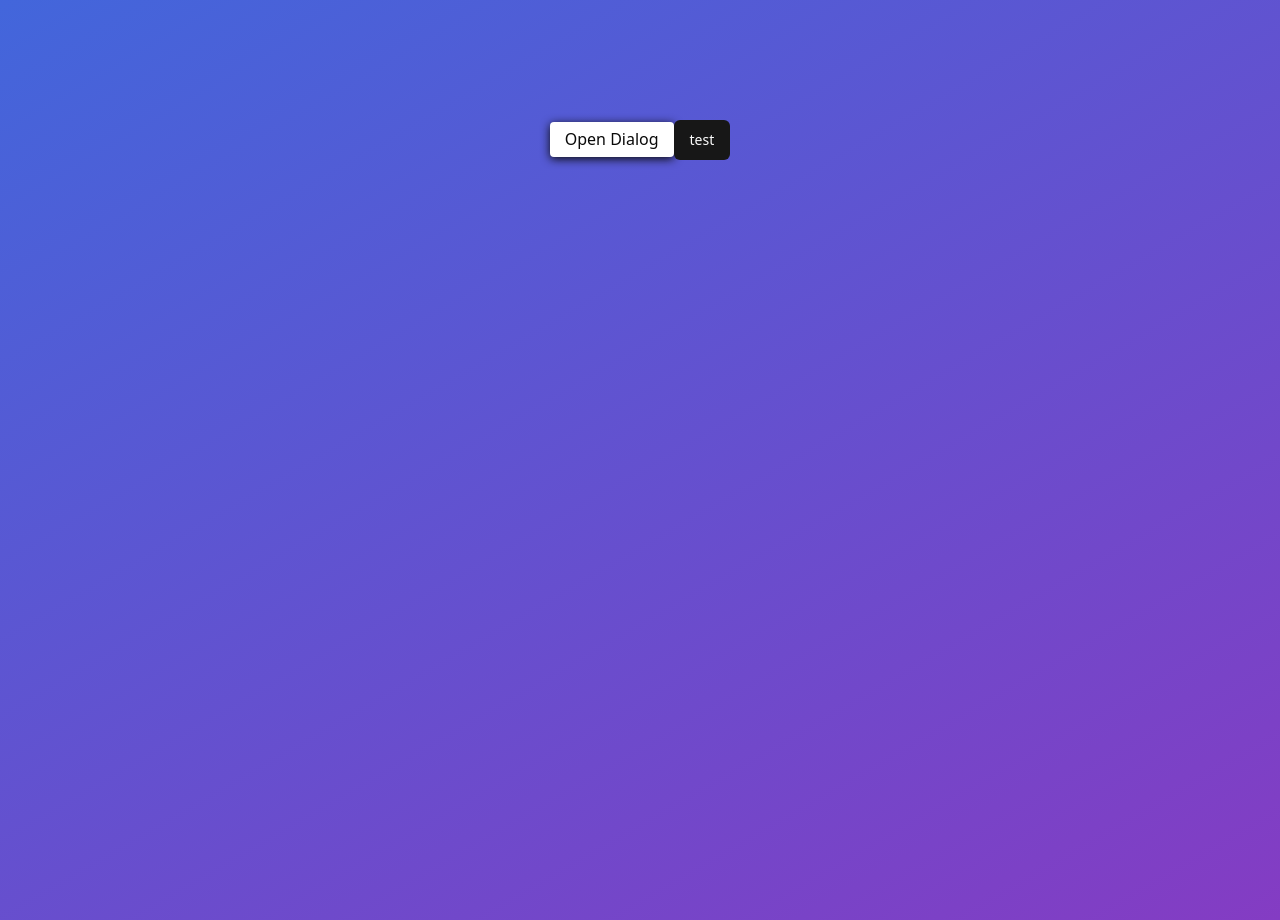
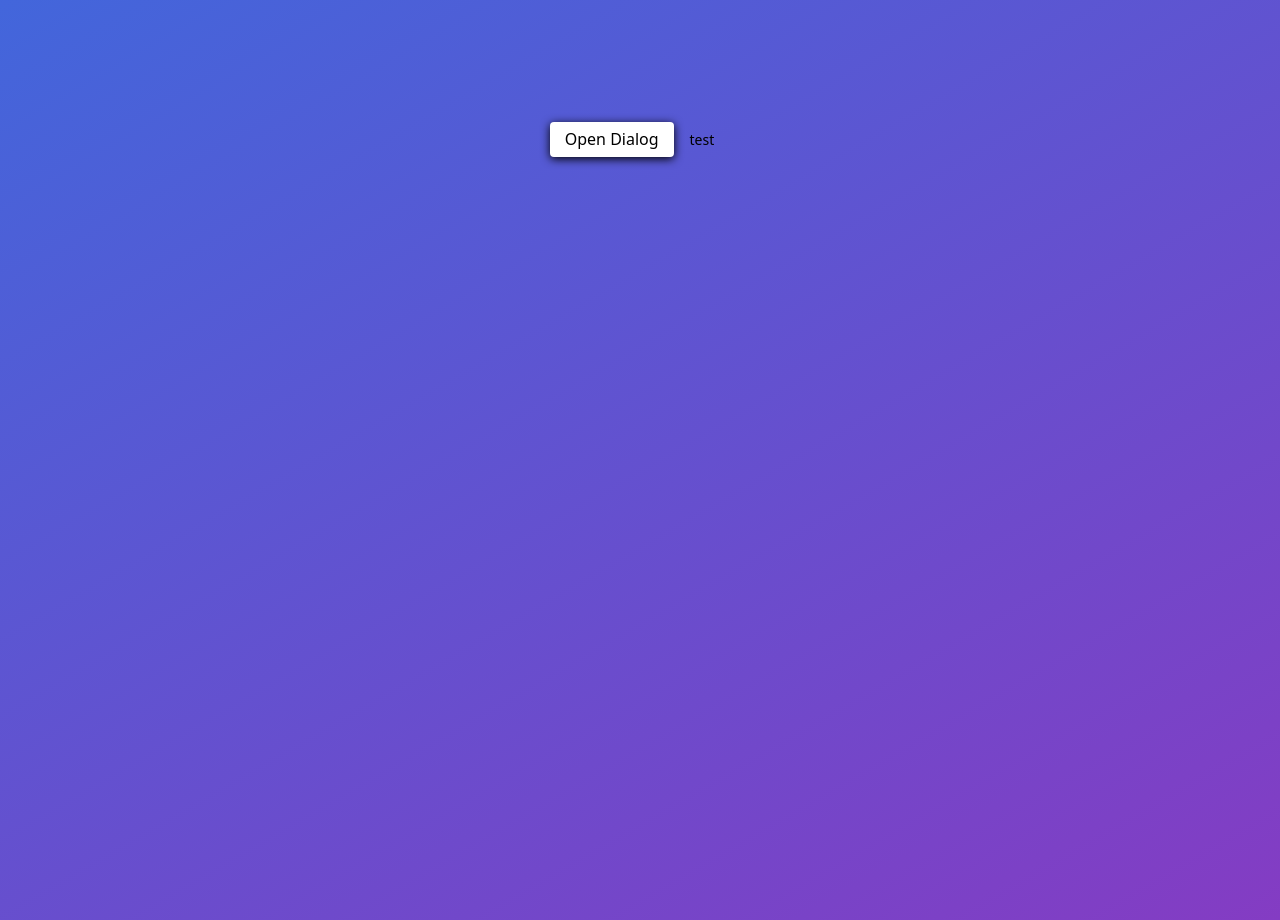
Before and after one commit to poad/next-ts-radixui-example, a Next.js app: page / in a window 1280 px wide. Built offline with nearby package versions, Linux system fonts and the light colour scheme.

Commit message:
Bumps node modules

```diff
--- a/package.json
+++ b/package.json
@@ -62,7 +62,7 @@
     "pnpm": "^10.0.0",
     "postcss": "^8.5.1",
     "rimraf": "^6.0.1",
-    "tailwindcss": "^3.4.17",
+    "tailwindcss": "^4.0.0",
     "typescript": "^5.7.3",
     "typescript-eslint": "^8.21.0"
   },
--- a/postcss.config.js
+++ b/postcss.config.js
@@ -2,7 +2,6 @@
 // https://tailwindcss.com/docs/using-with-preprocessors
 module.exports = {
   plugins: {
-    tailwindcss: {},
-    autoprefixer: {},
+    "@tailwindcss/postcss": {},
   },
 }
--- a/src/app/globals.css
+++ b/src/app/globals.css
@@ -1,6 +1,4 @@
-@tailwind base;
-@tailwind components;
-@tailwind utilities;
+@import "tailwindcss";
 
 body {
 	font-family: system-ui;
@@ -82,12 +80,3 @@ body {
 		--ring: 0 0% 83.1%;
 	}
 }
-
-@layer base {
-	* {
-		@apply border-border;
-	}
-	body {
-		@apply bg-background text-foreground;
-	}
-}
```
Also changed, not shown: 1 other file (tests, documents, lock files or other folders).
